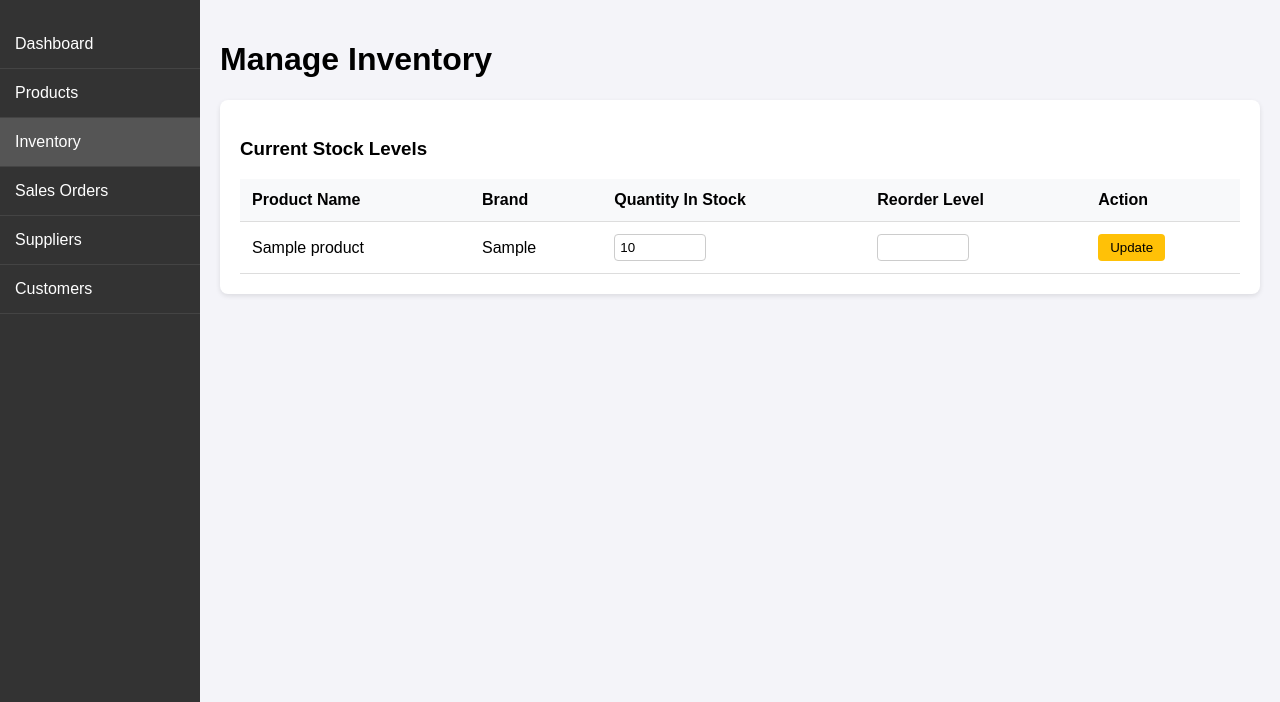
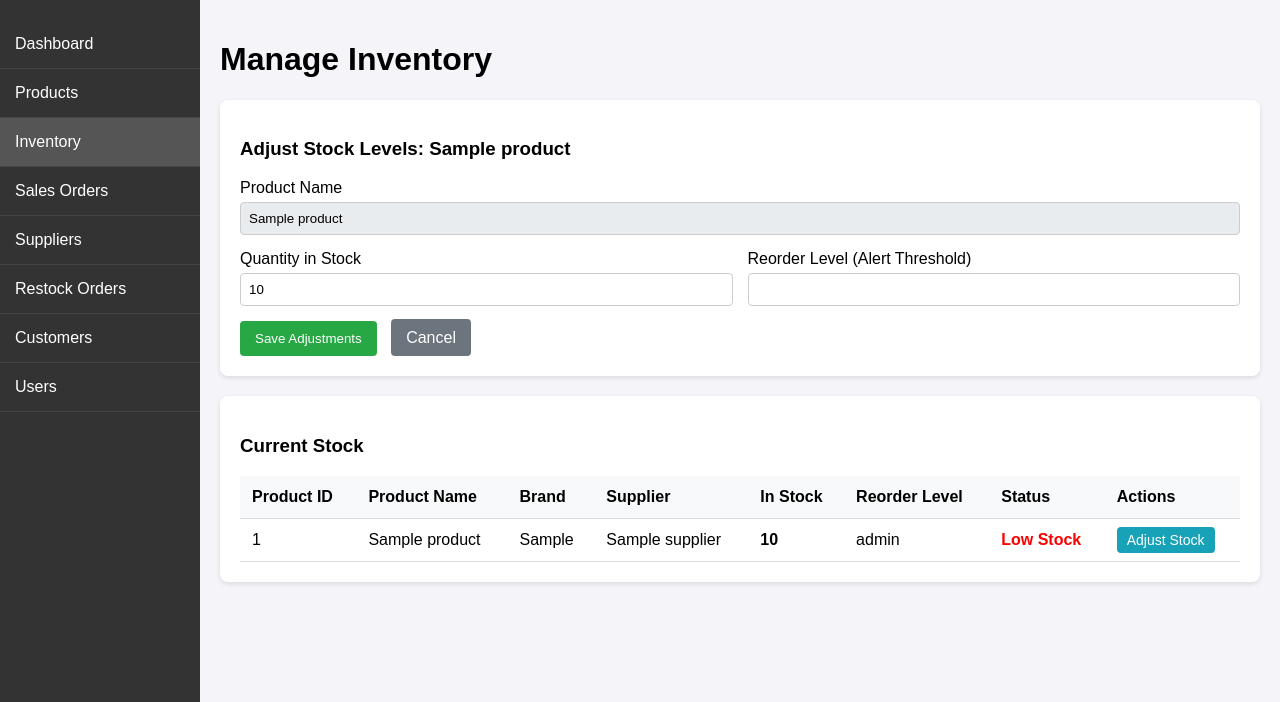
Before and after one commit to bahzad-elly/Inventory-system, a PHP site: page /inventory.php?edit_id=1 in a window 1280 px wide. Shown: the part 98-800 px from the top of the page. Run offline with PHP 8.4, Linux system fonts and the light colour scheme; the visitor is signed in with stand-in values (Sample User, id 1); tables that the repository leaves empty or names only in its code hold one stand-in row (values such as "Sample post").

Commit message:
new inventory.php

```diff
--- a/inventory.php
+++ b/inventory.php
@@ -8,19 +8,34 @@ if (!isset($_SESSION['user_id'])) {
 
 require_once 'db_connect.php';
 
-if ($_SERVER['REQUEST_METHOD'] == 'POST' && isset($_POST['update_inventory'])) {
-    $inventory_id = $_POST['inventory_id'];
-    $quantity = $_POST['quantity'];
-    $reorder_level = $_POST['reorder_level'];
+$error = '';
 
-    $stmt = $pdo->prepare("UPDATE Inventory SET QuantityInStock = ?, ReorderLevel = ? WHERE InventoryID = ?");
-    $stmt->execute([$quantity, $reorder_level, $inventory_id]);
+if ($_SERVER['REQUEST_METHOD'] == 'POST') {
+    if (isset($_POST['update_inventory'])) {
+        $product_id = $_POST['product_id'];
+        $quantity = (int)$_POST['quantity'];
+        $reorder_level = (int)$_POST['reorder_level'];
+
+        try {
+            $stmt = $pdo->prepare("UPDATE Inventory SET QuantityInStock = ?, ReorderLevel = ? WHERE ProductID = ?");
+            $stmt->execute([$quantity, $reorder_level, $product_id]);
 
             header("Location: inventory.php");
             exit;
+        } catch (PDOException $e) {
+            $error = "An error occurred while updating the inventory.";
+        }
+    }
 }
 
-$stmt = $pdo->query("SELECT i.InventoryID, i.QuantityInStock, i.ReorderLevel, p.Name, p.Brand FROM Inventory i JOIN Product p ON i.ProductID = p.ProductID ORDER BY p.Name ASC");
+$edit_item = null;
+if (isset($_GET['edit_id'])) {
+    $stmt = $pdo->prepare("SELECT i.ProductID, i.QuantityInStock, i.ReorderLevel, p.Name AS ProductName FROM Inventory i JOIN Product p ON i.ProductID = p.ProductID WHERE i.ProductID = ?");
+    $stmt->execute([$_GET['edit_id']]);
+    $edit_item = $stmt->fetch();
+}
+
+$stmt = $pdo->query("SELECT i.ProductID, i.QuantityInStock, i.ReorderLevel, p.Name AS ProductName, p.Brand, s.SupplierName FROM Inventory i JOIN Product p ON i.ProductID = p.ProductID JOIN Supplier s ON p.SupplierID = s.SupplierID ORDER BY p.Name ASC");
 $inventory_items = $stmt->fetchAll();
 ?>
 
@@ -39,13 +54,23 @@ $inventory_items = $stmt->fetchAll();
         .sidebar a { display: block; color: white; padding: 15px; text-decoration: none; border-bottom: 1px solid #444; }
         .sidebar a:hover { background: #555; }
         .main-content { margin-left: 200px; padding: 20px; }
-        .table-container { background: white; padding: 20px; border-radius: 8px; box-shadow: 0 2px 5px rgba(0,0,0,0.1); margin-bottom: 20px; }
+        .form-container, .table-container { background: white; padding: 20px; border-radius: 8px; box-shadow: 0 2px 5px rgba(0,0,0,0.1); margin-bottom: 20px; }
+        .form-group { margin-bottom: 15px; }
+        .form-group label { display: block; margin-bottom: 5px; }
+        .form-group input { width: 100%; padding: 8px; border: 1px solid #ccc; border-radius: 4px; box-sizing: border-box; }
+        .form-group input[readonly] { background-color: #e9ecef; cursor: not-allowed; }
+        button { padding: 10px 15px; background-color: #28a745; color: white; border: none; border-radius: 4px; cursor: pointer; }
+        button:hover { background-color: #218838; }
+        .btn-edit { background-color: #17a2b8; padding: 5px 10px; text-decoration: none; color: white; border-radius: 4px; font-size: 14px; }
+        .btn-edit:hover { background-color: #138496; }
+        .btn-cancel { background-color: #6c757d; padding: 10px 15px; text-decoration: none; color: white; border-radius: 4px; margin-left: 10px; }
+        .btn-cancel:hover { background-color: #5a6268; }
         table { width: 100%; border-collapse: collapse; }
-        th, td { padding: 12px; text-align: left; border-bottom: 1px solid #ddd; vertical-align: middle; }
+        th, td { padding: 12px; text-align: left; border-bottom: 1px solid #ddd; }
         th { background-color: #f8f9fa; }
-        input[type="number"] { width: 80px; padding: 5px; border: 1px solid #ccc; border-radius: 4px; }
-        button { padding: 6px 12px; background-color: #ffc107; color: black; border: none; border-radius: 4px; cursor: pointer; }
-        button:hover { background-color: #e0a800; }
+        .error { color: red; margin-bottom: 15px; font-weight: bold; }
+        .status-ok { color: green; font-weight: bold; }
+        .status-low { color: red; font-weight: bold; }
     </style>
 </head>
 <body>
@@ -64,48 +89,88 @@ $inventory_items = $stmt->fetchAll();
     <a href="dashboard.php">Dashboard</a>
     <a href="products.php">Products</a>
     <a href="inventory.php" style="background: #555;">Inventory</a>
-    <a href="#">Sales Orders</a>
+    <a href="sales_orders.php">Sales Orders</a>
     <a href="suppliers.php">Suppliers</a>
+    <a href="supplier_orders.php">Restock Orders</a>
     <a href="customers.php">Customers</a>
+    <a href="users.php">Users</a>
 </div>
 
 <div class="main-content">
     <h1>Manage Inventory</h1>
 
+    <?php if ($error): ?>
+        <div class="error"><?php echo $error; ?></div>
+    <?php endif; ?>
+
+    <?php if ($edit_item): ?>
+    <div class="form-container">
+        <h3>Adjust Stock Levels: <?php echo htmlspecialchars($edit_item['ProductName']); ?></h3>
+        <form method="POST" action="inventory.php">
+            <input type="hidden" name="product_id" value="<?php echo $edit_item['ProductID']; ?>">
+
+            <div class="form-group">
+                <label>Product Name</label>
+                <input type="text" value="<?php echo htmlspecialchars($edit_item['ProductName']); ?>" readonly>
+            </div>
+
+            <div style="display: flex; gap: 15px;">
+                <div class="form-group" style="flex: 1;">
+                    <label for="quantity">Quantity in Stock</label>
+                    <input type="number" id="quantity" name="quantity" value="<?php echo htmlspecialchars($edit_item['QuantityInStock']); ?>" required min="0">
+                </div>
+                <div class="form-group" style="flex: 1;">
+                    <label for="reorder_level">Reorder Level (Alert Threshold)</label>
+                    <input type="number" id="reorder_level" name="reorder_level" value="<?php echo htmlspecialchars($edit_item['ReorderLevel']); ?>" required min="0">
+                </div>
+            </div>
+
+            <button type="submit" name="update_inventory">Save Adjustments</button>
+            <a href="inventory.php" class="btn-cancel">Cancel</a>
+        </form>
+    </div>
+    <?php endif; ?>
+
     <div class="table-container">
-        <h3>Current Stock Levels</h3>
+        <h3>Current Stock</h3>
         <table>
             <thead>
                 <tr>
+                    <th>Product ID</th>
                     <th>Product Name</th>
                     <th>Brand</th>
-                    <th>Quantity In Stock</th>
+                    <th>Supplier</th>
+                    <th>In Stock</th>
                     <th>Reorder Level</th>
-                    <th>Action</th>
+                    <th>Status</th>
+                    <th>Actions</th>
                 </tr>
             </thead>
             <tbody>
                 <?php foreach ($inventory_items as $item): ?>
+                <?php $is_low = $item['QuantityInStock'] <= $item['ReorderLevel']; ?>
                 <tr>
-                    <form method="POST" action="">
-                        <td><?php echo htmlspecialchars($item['Name']); ?></td>
+                    <td><?php echo htmlspecialchars($item['ProductID']); ?></td>
+                    <td><?php echo htmlspecialchars($item['ProductName']); ?></td>
                     <td><?php echo htmlspecialchars($item['Brand']); ?></td>
+                    <td><?php echo htmlspecialchars($item['SupplierName']); ?></td>
+                    <td><strong><?php echo htmlspecialchars($item['QuantityInStock']); ?></strong></td>
+                    <td><?php echo htmlspecialchars($item['ReorderLevel']); ?></td>
                     <td>
-                            <input type="hidden" name="inventory_id" value="<?php echo $item['InventoryID']; ?>">
-                            <input type="number" name="quantity" value="<?php echo htmlspecialchars($item['QuantityInStock']); ?>" required min="0">
+                        <?php if ($is_low): ?>
+                            <span class="status-low">Low Stock</span>
+                        <?php else: ?>
+                            <span class="status-ok">In Stock</span>
+                        <?php endif; ?>
                     </td>
                     <td>
-                            <input type="number" name="reorder_level" value="<?php echo htmlspecialchars($item['ReorderLevel']); ?>" required min="0">
+                        <a href="inventory.php?edit_id=<?php echo $item['ProductID']; ?>" class="btn-edit">Adjust Stock</a>
                     </td>
-                        <td>
-                            <button type="submit" name="update_inventory">Update</button>
-                        </td>
-                    </form>
                 </tr>
                 <?php endforeach; ?>
                 <?php if (empty($inventory_items)): ?>
                 <tr>
-                    <td colspan="5" style="text-align: center;">No inventory records found. Add products first.</td>
+                    <td colspan="8" style="text-align: center;">No inventory records found. Add a product first.</td>
                 </tr>
                 <?php endif; ?>
             </tbody>
```
Lines whose indentation alone changed are shown as unchanged.
